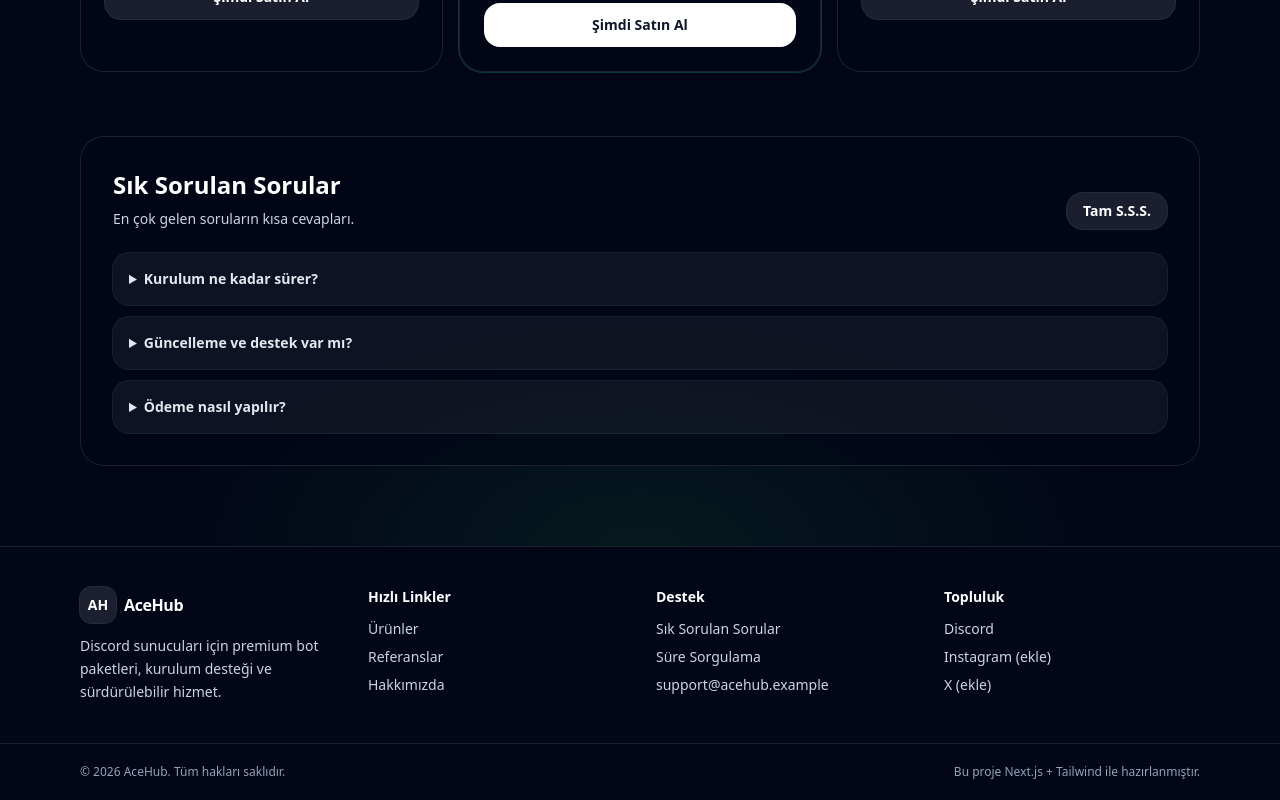
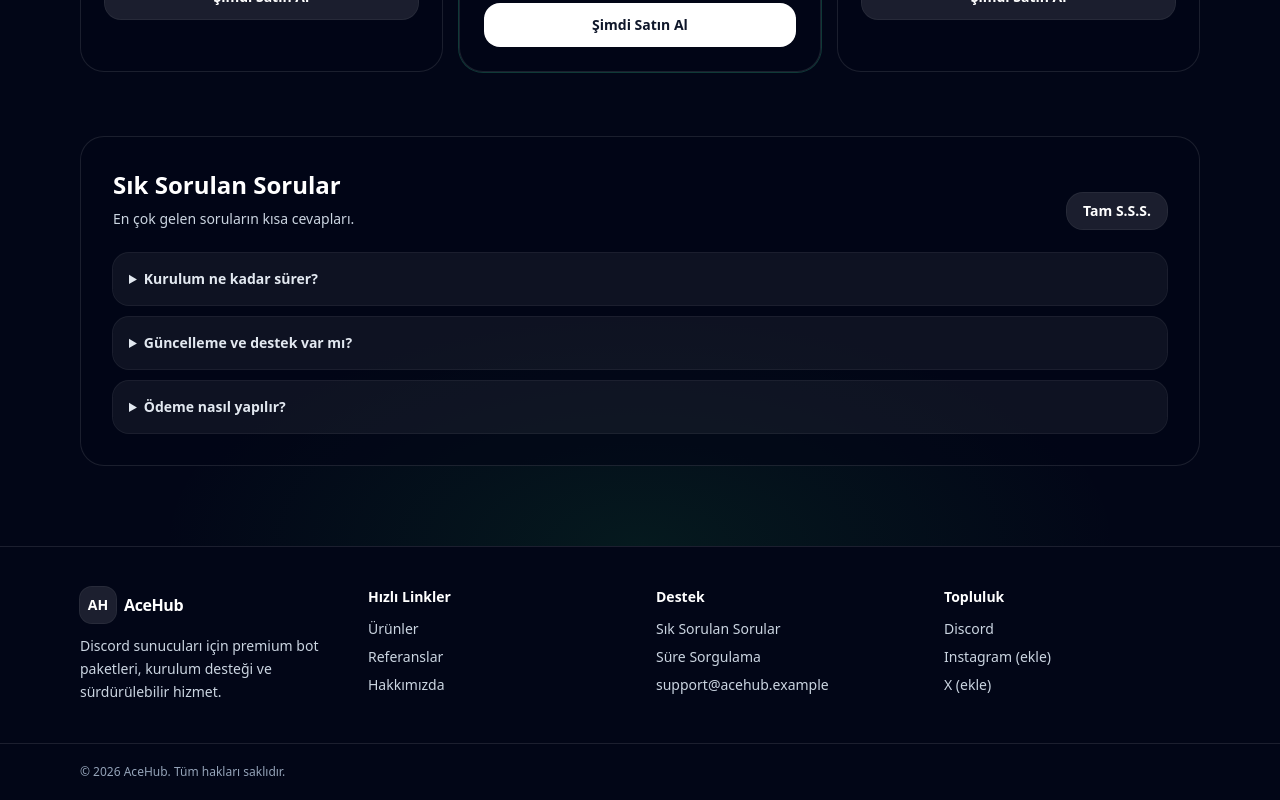
Before and after one commit to anilckr/AceHub, a Next.js app: page / in a window 1280 px wide. Shown: the part 1508-2308 px from the top of the page. Built offline with nearby package versions, Linux system fonts and the light colour scheme.

Commit message:
Update site

```diff
--- a/components/Footer.jsx
+++ b/components/Footer.jsx
@@ -47,7 +47,6 @@ export default function Footer() {
       <div className="border-t border-white/10">
         <div className="mx-auto flex max-w-6xl flex-col gap-2 px-4 py-5 text-xs text-slate-400 md:flex-row md:items-center md:justify-between">
           <span>© {year} AceHub. Tüm hakları saklıdır.</span>
-          <span>Bu proje Next.js + Tailwind ile hazırlanmıştır.</span>
         </div>
       </div>
     </footer>
```
